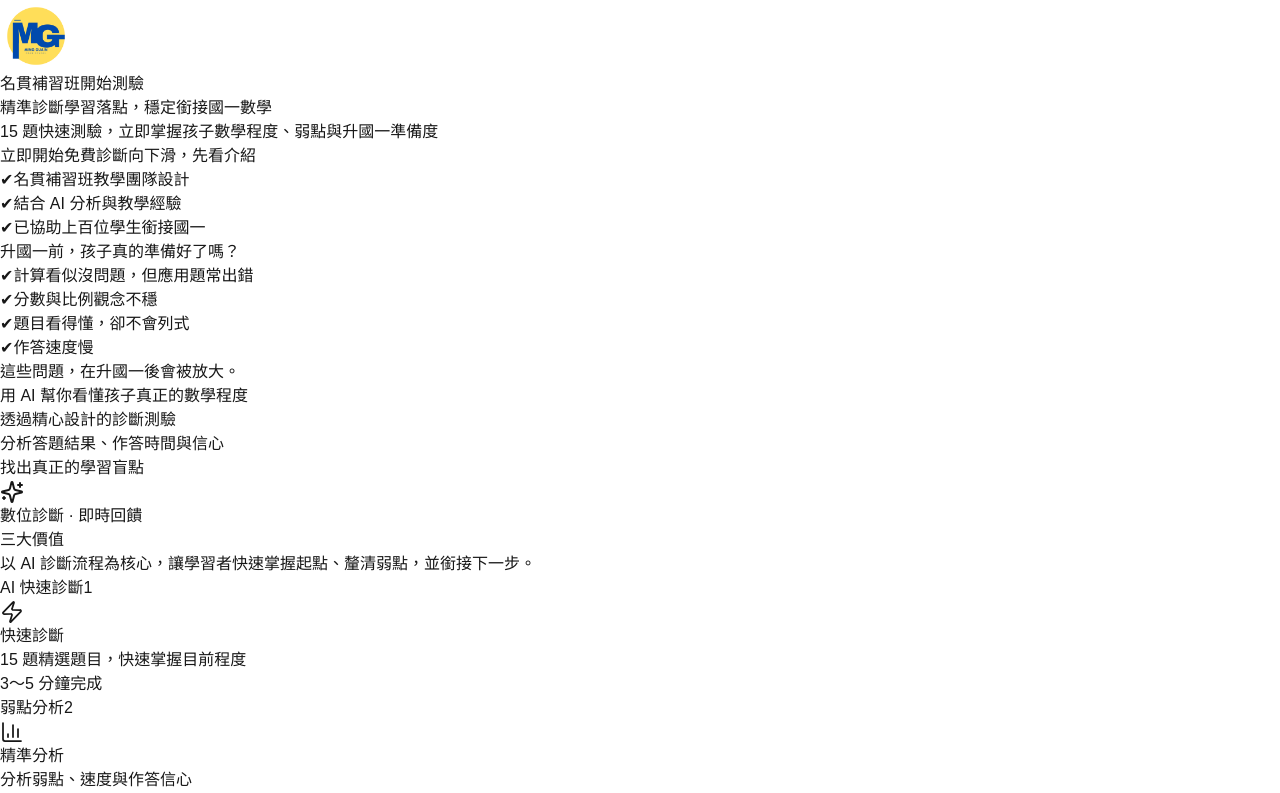
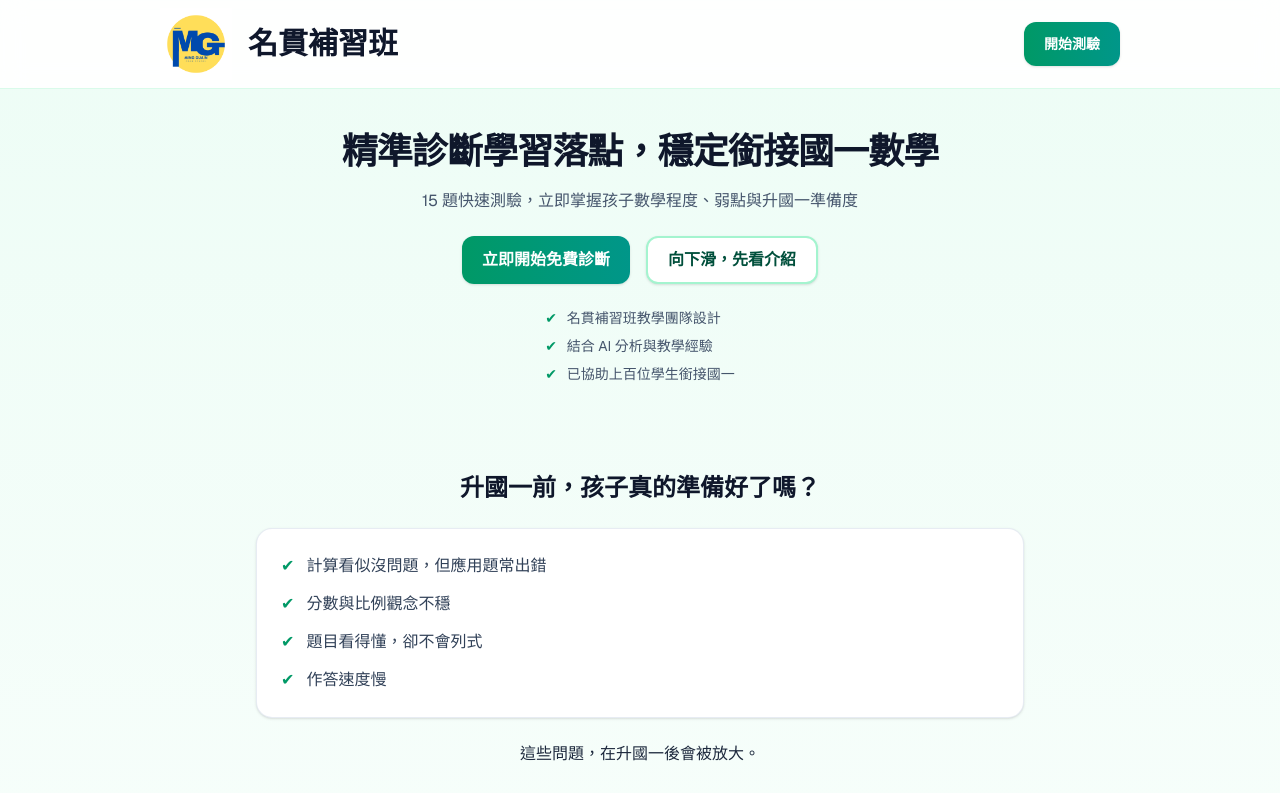
Before and after one commit to changleewei1/p6-j7-math-ai-diagnostic, a Next.js app: page / in a window 1280 px wide. Shown: the top 793 px of the page. Built offline with nearby package versions, Linux system fonts and the light colour scheme.

Commit message:
fix: 修正 Vercel 上 Tailwind 樣式未載入

```diff
--- a/app/globals.css
+++ b/app/globals.css
@@ -1,3 +1,6 @@
+/* 單一樣式入口；由 PostCSS + @tailwindcss/postcss 處理。勿再於 layout 另匯入 tailwindcss/index.css，以免 Vercel 正式建置解析失敗導致「無樣式」。 */
+@import "tailwindcss";
+
 :root {
   --background: #ffffff;
   --foreground: #171717;
@@ -9,9 +12,3 @@
   --font-sans: var(--font-geist-sans);
   --font-mono: var(--font-geist-mono);
 }
-
-body {
-  background: var(--background);
-  color: var(--foreground);
-  font-family: Arial, Helvetica, sans-serif;
-}
--- a/app/layout.tsx
+++ b/app/layout.tsx
@@ -1,8 +1,5 @@
 import type { Metadata } from "next";
 import { Geist, Geist_Mono } from "next/font/google";
-// 在 TS 入口匯入 Tailwind，由 Node/ bundler 從專案 node_modules 解析；
-// 勿在全域 CSS 內用 @import "tailwindcss"（在部分環境會誤以 ~/Desktop 為 context 而解析失敗）。
-import "tailwindcss/index.css";
 import "./globals.css";
 
 const geistSans = Geist({
```
